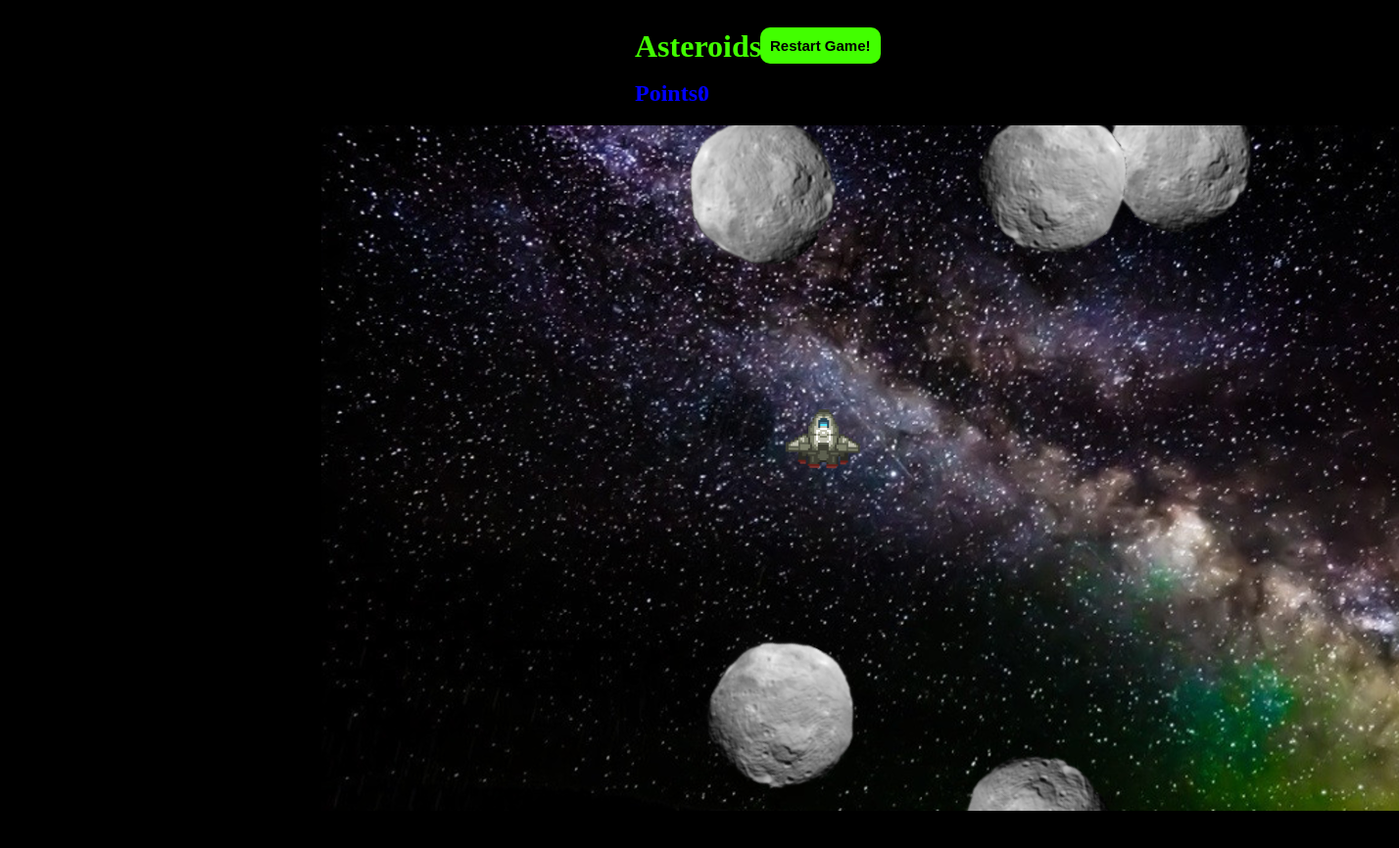
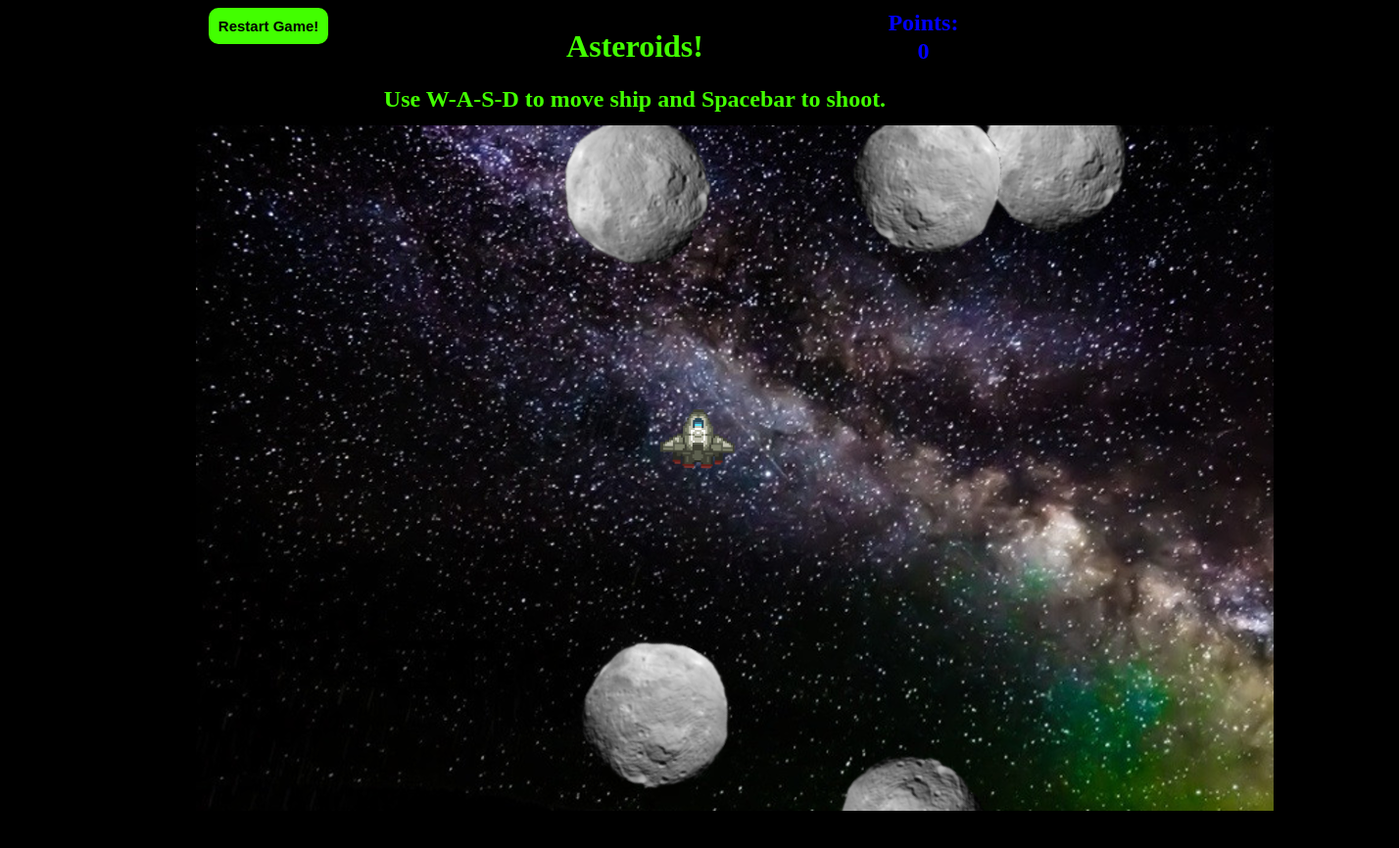
Before and after one commit to pbardon/Asteroids, a plain HTML site: page index.html in a window 1280 px wide. Shown: the whole page at 98% size, 1428 px wide, since content can reach past the window. Drawn offline with Linux system fonts and the light colour scheme.

Commit message:
added controls message

```diff
--- a/bullet.js
+++ b/bullet.js
@@ -13,7 +13,7 @@ Function.prototype.inherits = function(object) {
   };
 
   Bullet.RADIUS = 3;
-  Bullet.COLOR = "green";
+  Bullet.COLOR = "#42FF00";
 
   Bullet.inherits(Asteroids.MovingObject);
 
--- a/css/style.css
+++ b/css/style.css
@@ -6,7 +6,8 @@ html, body {
 
 #gameCanvas {
   position: absolute;
-  left: 25%;
+  left: 15%;
+  right: 15%;
   top: 120px;
   width: 60%;
 }
@@ -22,17 +23,37 @@ html, body {
 }
 
 #title {
-  display: inline-block;
-  left: 50%;
-  position: absolute;
+  text-align: center;
   color: #42FF00;
 }
 
+#controls {
+  text-align: center;
+  color: #42FF00;
+}
+
+#restartWrapper {
+  position: absolute;
+  top: 0;
+  left: 15%;
+  width: 20%;
+}
+
+#pointsWrapper {
+  position: absolute;
+  display: inline-block;
+  width: 20%;
+  right: 17%;
+  top: 0;
+}
+
+#pointsWrapper h2{
+  margin: 2px;
+}
 
 #restart {
-  position: absolute;
-  top: 20px;
-  left: 60%;
+  align-self: center;
+  margin-left: 5%;
   border-radius: 10px;
   background-color: #42FF00;
   padding: 5px;
@@ -42,18 +63,12 @@ html, body {
 }
 
 #points {
-  display: inline-block;
   color: blue;
-  right: 45%;
-  left: 55%;
-  position: absolute;
+  text-align: center;
 }
 
 
 #points_tag {
-  display: inline-block;
   color: blue;
-  right: 50%;
-  left: 50%;
-  position: absolute;
+  text-align: center;
 }
--- a/game.js
+++ b/game.js
@@ -87,11 +87,11 @@
 
     var i = 0;
     renderInter = setInterval(function() {
-      game.canvas.font= (i+20) + "px Verdana";
+      game.canvas.font= ((i*2)+20) + "px Verdana";
       game.canvas.clearRect(0,0, Game.DIM_X, Game.DIM_Y)
-      game.canvas.fillText("You Lose!",Game.DIM_X/2 - 275, Game.DIM_Y/2 - 50);
+      game.canvas.fillText("GAME OVER!",Game.DIM_X/2 - 550, Game.DIM_Y/2 - 50);
       i++;
-      if (i  > 150) {
+      if ((i*2)  > 150) {
         stopAnim();
       }
 
--- a/index.html
+++ b/index.html
@@ -7,16 +7,18 @@
 
 <body>
   <div id="backdrop">
-    <h1 style="display: inline-block;" id="title">Asteroids!</h1>
-    <button id="restart">Restart Game!</button>
+    <h1 id="title">Asteroids!</h1>
+    <h2 id = "controls">Use W-A-S-D to move ship and Spacebar to shoot.</h2>
+    <div id="restartWrapper">
+      <button id="restart">Restart Game!</button>
 
-    <br>
-    <br>
-    <br>
-    <h2 id = "points_tag">Points: </h2>
-    <h2 id = "points">
-    </h2>
+    </div>
 
+    <div id="pointsWrapper">
+      <h2 id = "points_tag">Points: </h2>
+      <h2 id = "points"></h2>
+
+    </div>
 
     <div id="gameCanvas">
       <canvas width= "1100" height="700"></canvas>
```
